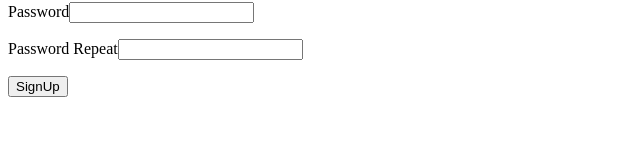
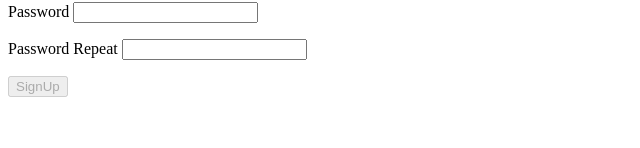
Before and after one commit to dsomleff/vue-camp, a Vue app in the folder source/: page / in a window 1280 px wide. Shown: the part 152-300 px from the top of the page, without its empty margins (0-640 px from the left). Built offline with nearby package versions, Linux system fonts and the light colour scheme.

Commit message:
- Refactor - eslint config change

```diff
--- a/source/package.json
+++ b/source/package.json
@@ -27,8 +27,8 @@
     "@vitejs/plugin-vue": "^5.0.3",
     "@vue/eslint-config-prettier": "^8.0.0",
     "@vue/test-utils": "^2.4.4",
-    "eslint": "^8.49.0",
-    "eslint-plugin-vue": "^9.17.0",
+    "eslint": "^8.57.0",
+    "eslint-plugin-vue": "^9.22.0",
     "jsdom": "^24.0.0",
     "msw": "^2.2.2",
     "prettier": "^3.0.3",
--- a/source/src/views/sign-up/SignUp.vue
+++ b/source/src/views/sign-up/SignUp.vue
@@ -2,42 +2,49 @@
     <h1>Sign Up</h1>
 
     <p>
-        <label for="username">Username</label>
+        <label for="username">Username </label>
         <input id="username">
     </p>
 
     <p>
-        <label for="username">Mail</label>
+        <label for="username">Mail </label>
         <input id="email">
     </p>
 
     <p>
-        <label for="password">Password</label>
-        <input id="password" type="password" @input="onChangePassword">
+        <label for="password">Password </label>
+        <input
+            id="password"
+            v-model="password"
+            type="password"
+        >
     </p>
 
     <p>
-        <label for="passwordRepeat">Password Repeat</label>
-        <input id="passwordRepeat" type="password" @input="onChangePasswordRepeat">
+        <label for="passwordRepeat">Password Repeat </label>
+        <input
+            id="passwordRepeat"
+            v-model="passwordRepeat"
+            type="password"
+        >
     </p>
 
-    <button :disabled="disabled">SignUp</button>
+    <button :disabled="isDisabled">
+        SignUp
+    </button>
 </template>
 
 <script setup>
-    import {ref} from 'vue';
+import { computed, ref } from 'vue';
 
-    let disabled = ref(false);
-    let password = ref('');
-    let passwordRepeat = ref('');
+/** @type {Ref<UnwrapRef<string>>} */
+let password = ref('');
 
-    const onChangePassword = (e) => {
-        password.value = e.target.value;
-        disabled.value = password.value !== passwordRepeat.value
-    }
+/** @type {Ref<UnwrapRef<string>>} */
+let passwordRepeat = ref('');
 
-    const onChangePasswordRepeat = (e) => {
-        passwordRepeat.value = e.target.value;
-        disabled.value = password.value !== passwordRepeat.value
-    }
+/** @type {ComputedRef<boolean>} */
+const isDisabled = computed(() => {
+    return password.value !== passwordRepeat.value || !password.value || !passwordRepeat.value;
+});
 </script>
```
Also changed, not shown: source/.eslintrc.cjs, source/.prettierrc.json, 2 other files (tests, documents, lock files or other folders).
